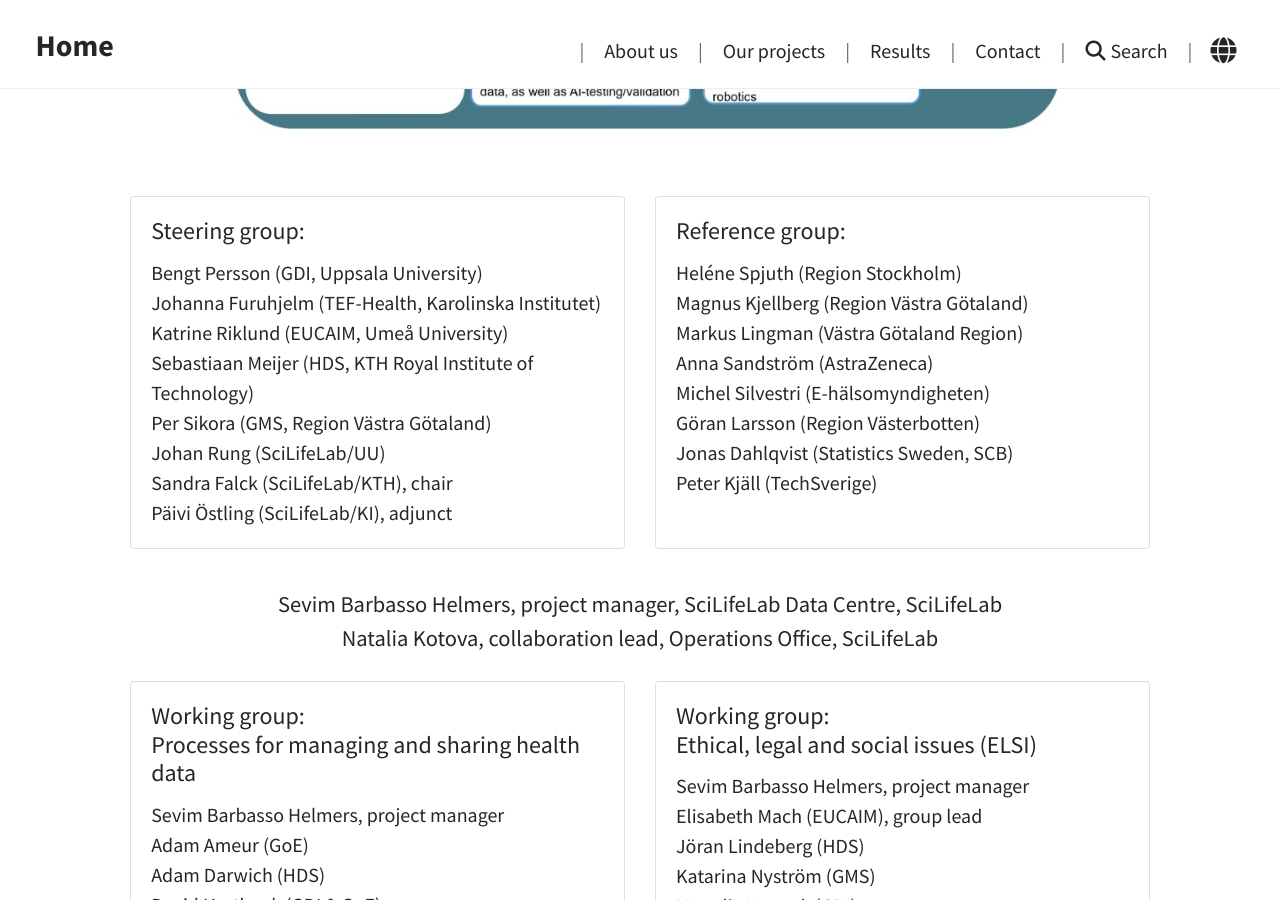
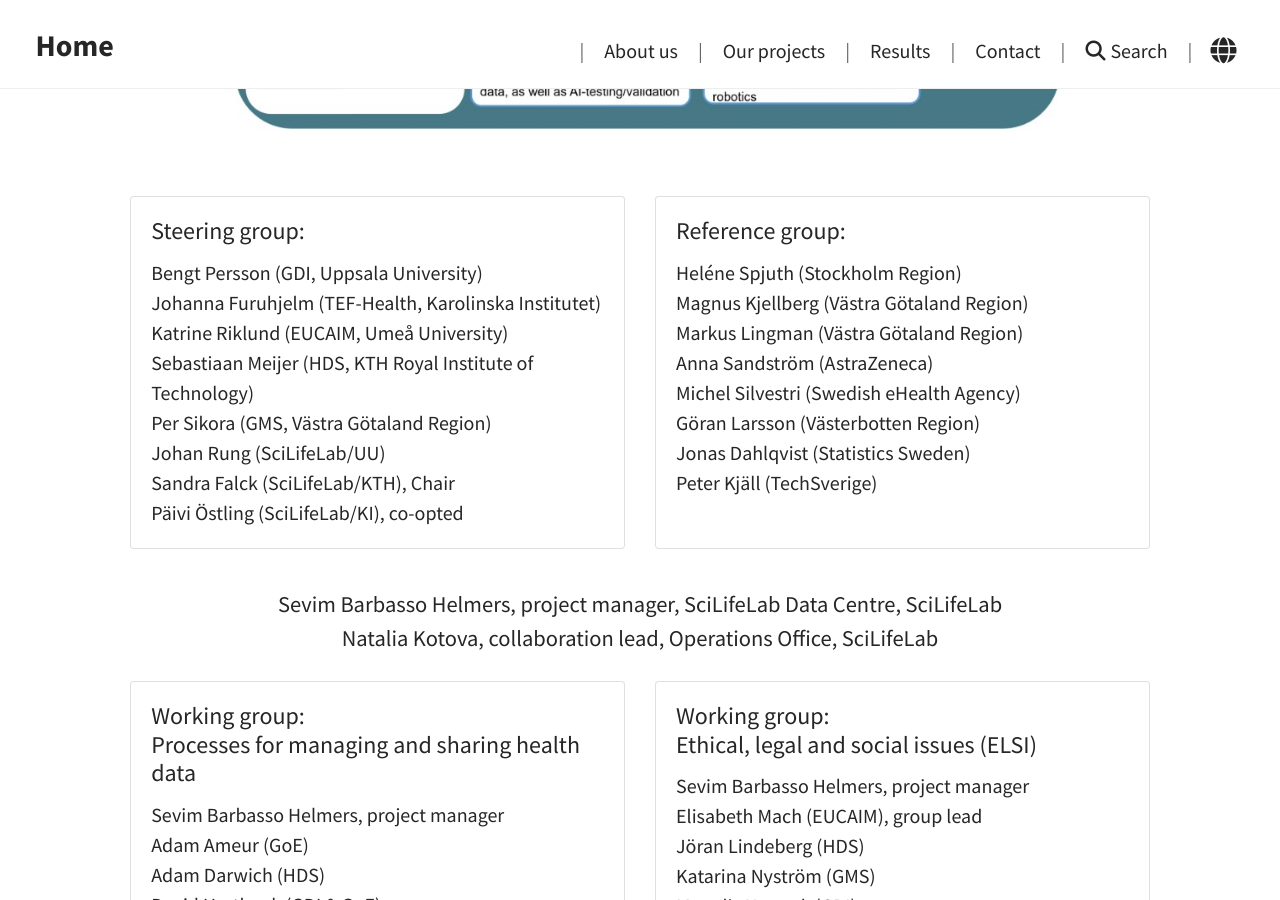
Before and after one commit to ScilifelabDataCentre/DIGIfor1Health_web, a Jekyll site: the page built from pages/about_en.md, in a window 1280 px wide and 900 px high, scrolled down 826 px. Built offline with Jekyll 4.4.1, drawn with Linux system fonts in a browser that asks for light colours; a script that is not in the unit is left out; comment, search, counter and statistics services are not loaded.

Commit message:
Fix Steering/Reference group names to match reference text

```diff
--- a/pages/about_en.md
+++ b/pages/about_en.md
@@ -28,10 +28,10 @@ DIGIfor1healthSE contributes to increased coordination between the state and reg
     Johanna Furuhjelm (TEF-Health, Karolinska Institutet) <br>
     Katrine Riklund (EUCAIM, Umeå University) <br>
     Sebastiaan Meijer (HDS, KTH Royal Institute of Technology) <br>
-    Per Sikora (GMS, Region Västra Götaland) <br>
+    Per Sikora (GMS, Västra Götaland Region) <br>
     Johan Rung (SciLifeLab/UU) <br>
-    Sandra Falck (SciLifeLab/KTH), chair <br>
-    Päivi Östling (SciLifeLab/KI), adjunct </p>
+    Sandra Falck (SciLifeLab/KTH), Chair <br>
+    Päivi Östling (SciLifeLab/KI), co-opted </p>
         </div>
       </div>
     </div>
@@ -43,13 +43,13 @@ DIGIfor1healthSE contributes to increased coordination between the state and reg
             Reference group:
           </h4>
           <p class="card-text">
-    Heléne Spjuth (Region Stockholm) <br>
-    Magnus Kjellberg (Region Västra Götaland) <br>
+    Heléne Spjuth (Stockholm Region) <br>
+    Magnus Kjellberg (Västra Götaland Region) <br>
     Markus Lingman (Västra Götaland Region) <br>
     Anna Sandström (AstraZeneca) <br>
-    Michel Silvestri (E-hälsomyndigheten) <br>
-    Göran Larsson (Region Västerbotten) <br>
-    Jonas Dahlqvist (Statistics Sweden, SCB) <br>
+    Michel Silvestri (Swedish eHealth Agency) <br>
+    Göran Larsson (Västerbotten Region) <br>
+    Jonas Dahlqvist (Statistics Sweden) <br>
     Peter Kjäll (TechSverige) </p>
         </div>
       </div>
```
